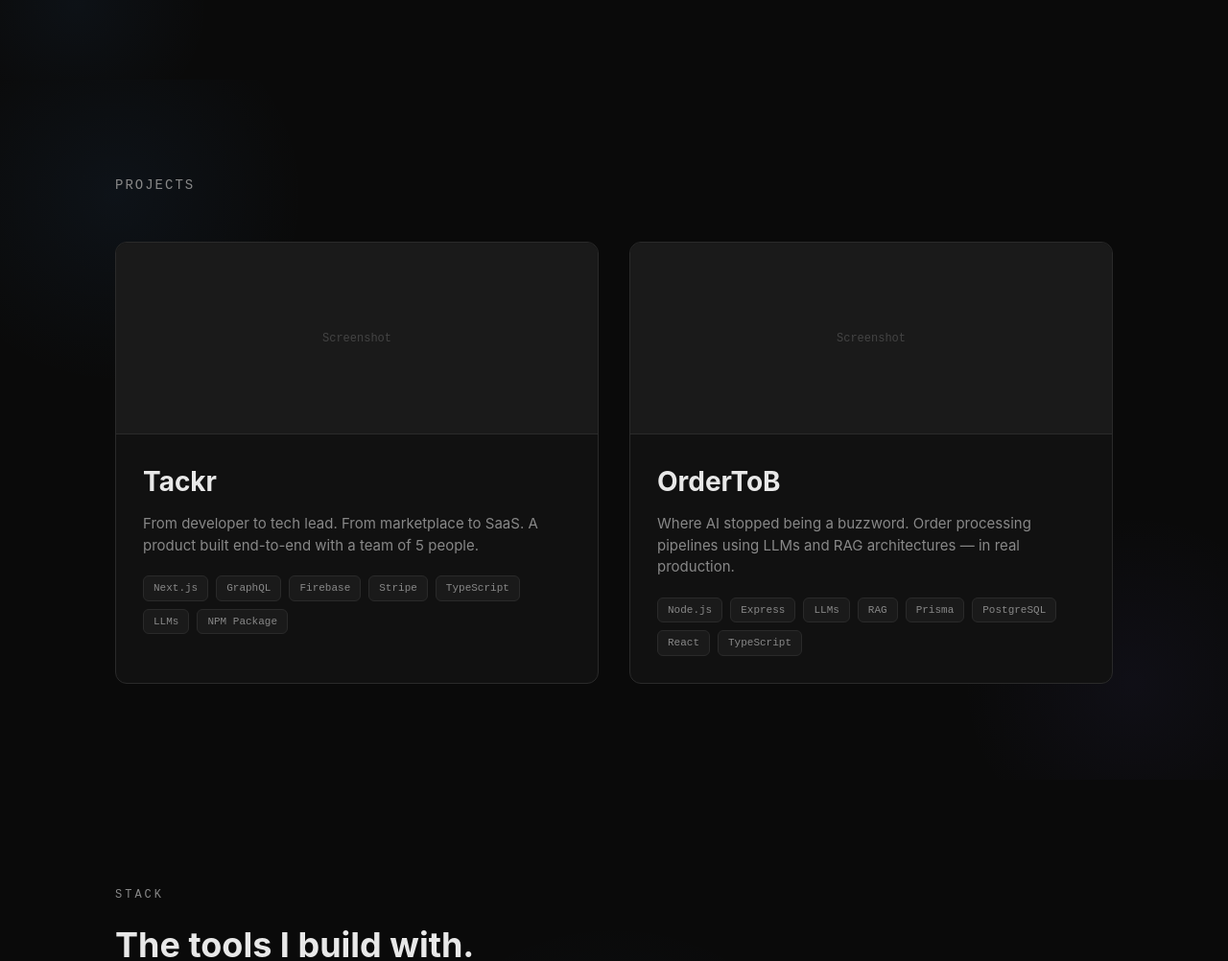
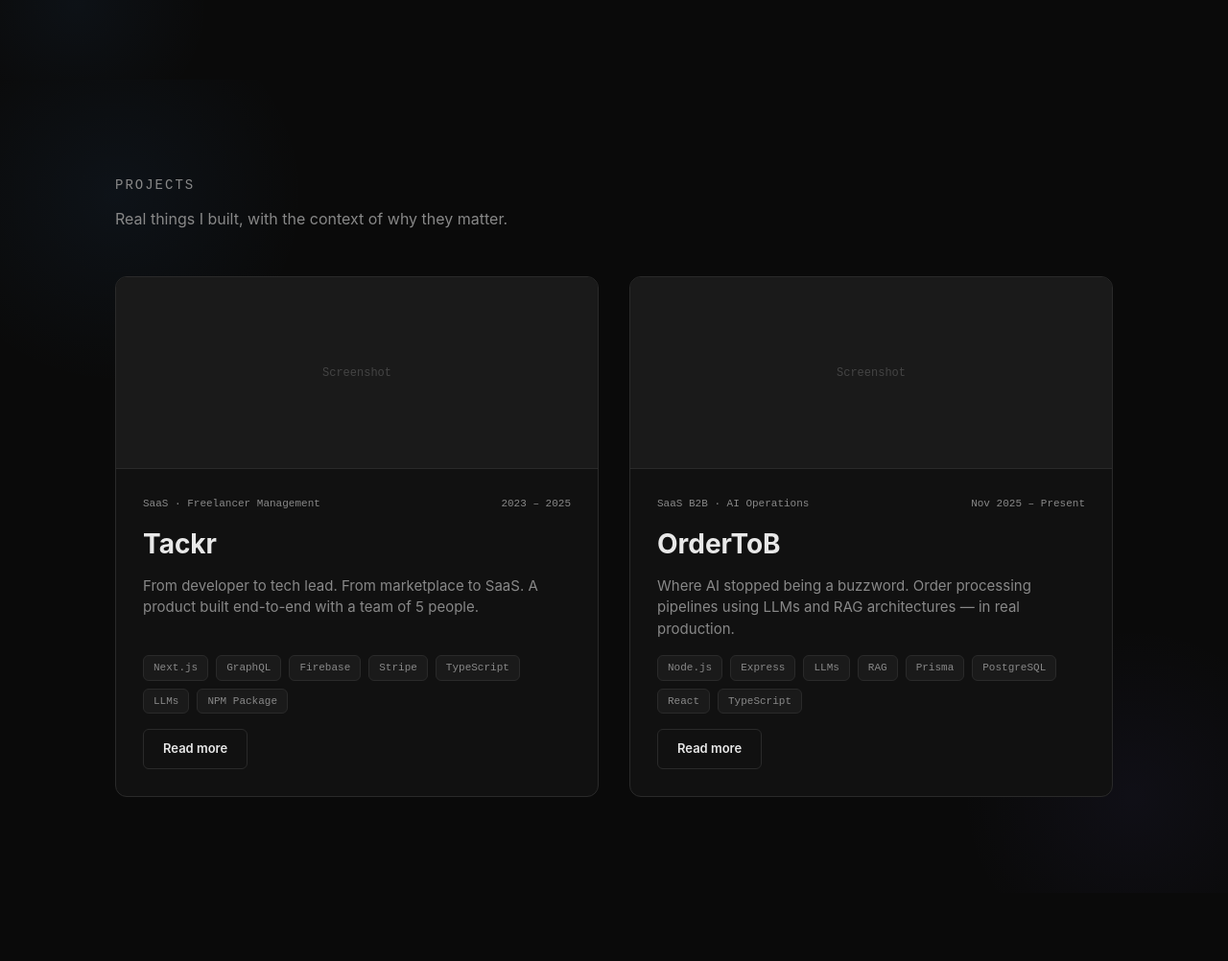
Before and after one commit to MauroBrandan/MauroBrandan.github.io, an Astro site: page / in a window 1280 px wide. Shown: the part 1417-2419 px from the top of the page at 96% size. Built offline with nearby package versions, Linux system fonts and the light colour scheme; Astro itself is replaced by a stand-in of ours.

Commit message:
Enhance Projects component: add subtitle and project metadata, improve layout and styling for better presentation

```diff
--- a/src/components/Projects.astro
+++ b/src/components/Projects.astro
@@ -8,7 +8,10 @@ const { t } = Astro.props;
   <div class="glow glow-blue" aria-hidden="true"></div>
   <div class="glow glow-violet" aria-hidden="true"></div>
   <div class="projects-inner">
-    <span class="section-label">{t.label}</span>
+    <div class="projects-header">
+      <span class="section-label">{t.label}</span>
+      <p class="section-subtitle">{t.subtitle}</p>
+    </div>
     <div class="cards">
       {t.items.map(project => (
         <article class="card">
@@ -16,6 +19,10 @@ const { t } = Astro.props;
             <span class="screenshot-label">Screenshot</span>
           </div>
           <div class="card-body">
+            <div class="card-meta">
+              <span class="card-meta-type">{project.meta.type}</span>
+              <span class="card-meta-period">{project.meta.period}</span>
+            </div>
             <h3 class="card-title">{project.title}</h3>
             <p class="card-desc">{project.description}</p>
             <div class="tag-row">
@@ -23,6 +30,7 @@ const { t } = Astro.props;
                 <span class="tag">{tag}</span>
               ))}
             </div>
+            <button class="card-cta">{project.cta}</button>
           </div>
         </article>
       ))}
@@ -73,12 +81,25 @@ const { t } = Astro.props;
     gap: 48px;
   }
 
+  .projects-header {
+    display: flex;
+    flex-direction: column;
+    gap: 12px;
+  }
+
   .section-label {
     font-family: 'Geist Mono', monospace;
     font-size: 14px;
     letter-spacing: 2px;
     color: var(--text-secondary);
     text-transform: uppercase;
+  }
+
+  .section-subtitle {
+    font-family: 'Inter', sans-serif;
+    font-size: 16px;
+    color: var(--text-secondary);
+    margin: 0;
   }
 
   .cards {
@@ -119,6 +140,24 @@ const { t } = Astro.props;
     flex: 1;
   }
 
+  .card-meta {
+    display: flex;
+    justify-content: space-between;
+    align-items: center;
+  }
+
+  .card-meta-type {
+    font-family: 'Geist Mono', monospace;
+    font-size: 11px;
+    color: var(--text-secondary);
+  }
+
+  .card-meta-period {
+    font-family: 'Geist Mono', monospace;
+    font-size: 11px;
+    color: var(--text-secondary);
+  }
+
   .card-title {
     font-family: 'Inter', sans-serif;
     font-size: 28px;
@@ -133,13 +172,14 @@ const { t } = Astro.props;
     line-height: 1.5;
     color: var(--text-secondary);
     margin: 0;
+    flex: 1;
   }
 
   .tag-row {
     display: flex;
     gap: 8px;
     flex-wrap: wrap;
-    margin-top: 8px;
+    margin-top: 4px;
   }
 
   .tag {
@@ -152,6 +192,27 @@ const { t } = Astro.props;
     color: var(--text-secondary);
   }
 
+  .card-cta {
+    display: inline-flex;
+    align-items: center;
+    padding: 10px 20px;
+    border: 1px solid var(--border-subtle);
+    background: none;
+    color: var(--text-primary);
+    font-family: 'Inter', sans-serif;
+    font-size: 13px;
+    font-weight: 600;
+    border-radius: 6px;
+    cursor: pointer;
+    transition: border-color 0.2s;
+    width: fit-content;
+    margin-top: 4px;
+  }
+
+  .card-cta:hover {
+    border-color: var(--text-secondary);
+  }
+
   @media (max-width: 768px) {
     .projects-inner {
       padding: 60px 24px;
```
